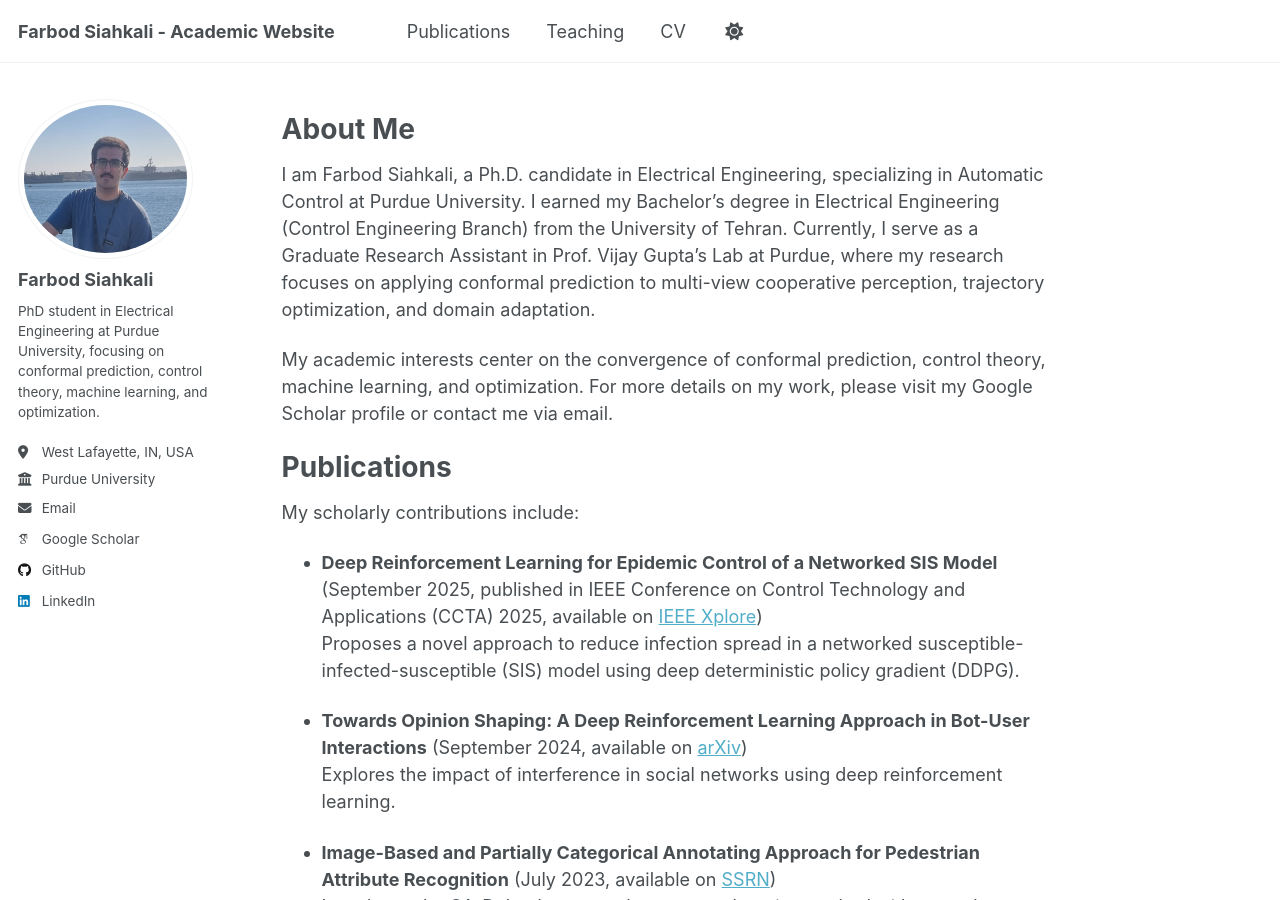
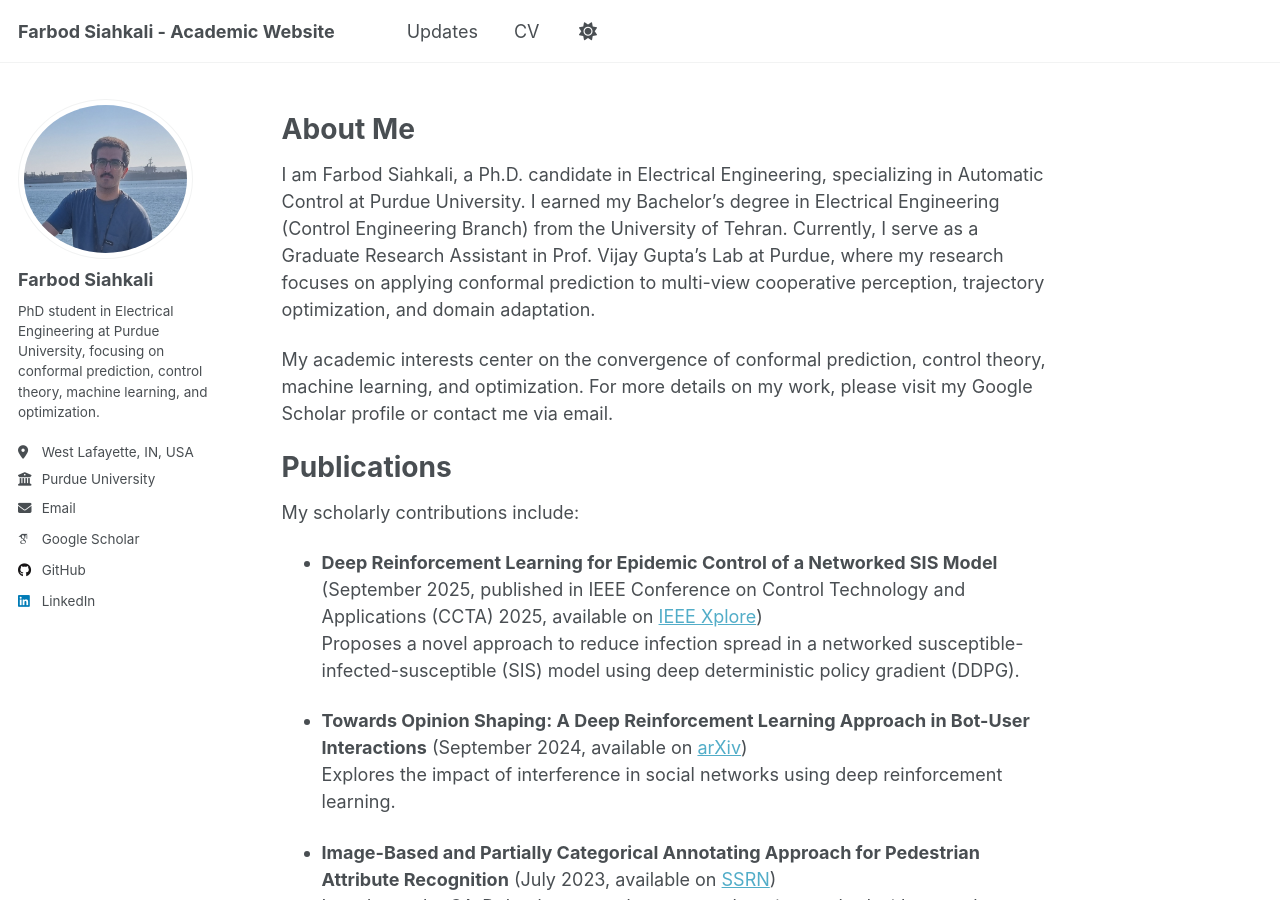
Before and after one commit to Farbod-Siahkali/Farbod-Siahkali.github.io, a Jekyll site: the page built from _pages/about.md, in a window 1280 px wide and 900 px high. Built offline with Jekyll 4.4.1, drawn with Linux system fonts in a browser that asks for light colours; some web fonts are replaced; a script that is not in the unit is left out.

Commit message:
Update navigation.yml

```diff
--- a/_data/navigation.yml
+++ b/_data/navigation.yml
@@ -8,14 +8,14 @@
 #      Markdown formatted page while the second is generated using JSON.
 
 main:
-  - title: "Publications"
-    url: /publications/
+#  - title: "Publications"
+#    url: /publications/
 
 #  - title: "Talks"
 #    url: /talks/
 
-  - title: "Teaching"
-    url: /teaching/
+  - title: "Updates"
+    url: /Updates/
 
 #  - title: "Portfolio"
 #    url: /portfolio/
```
